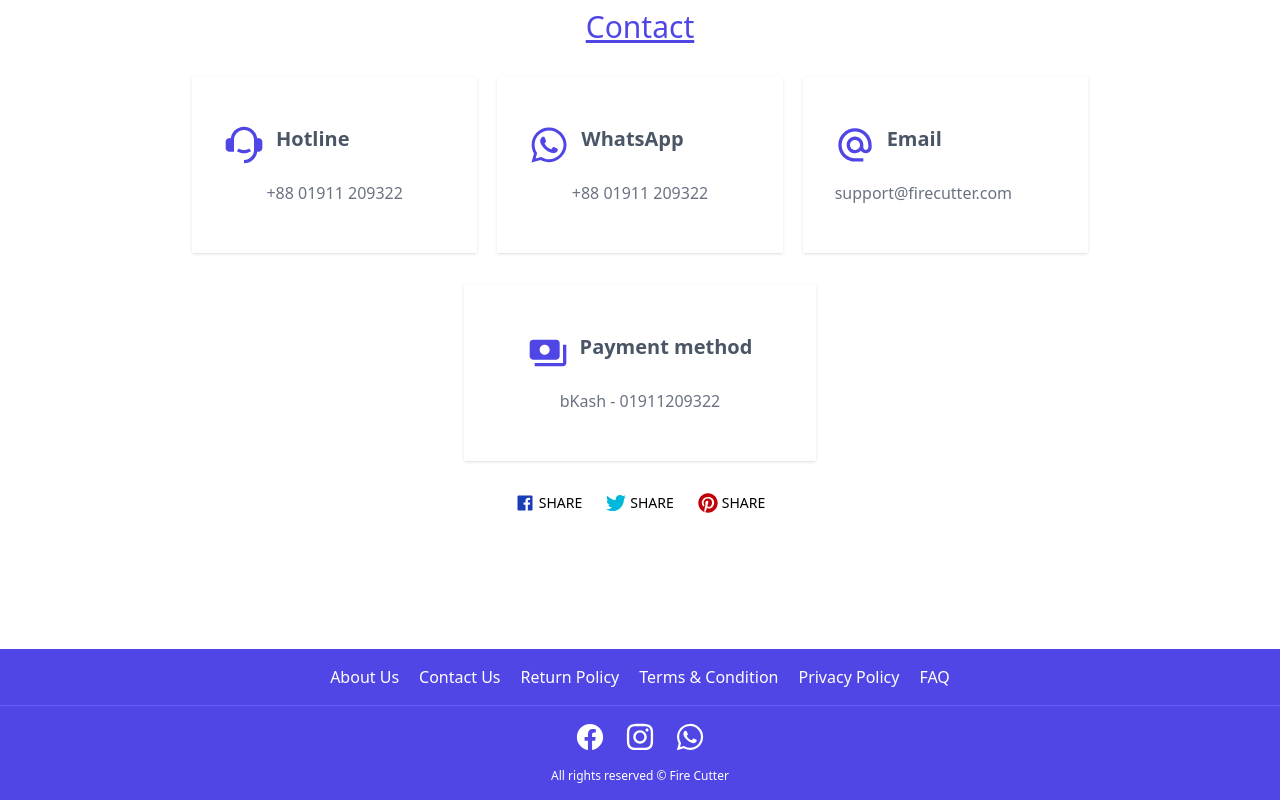
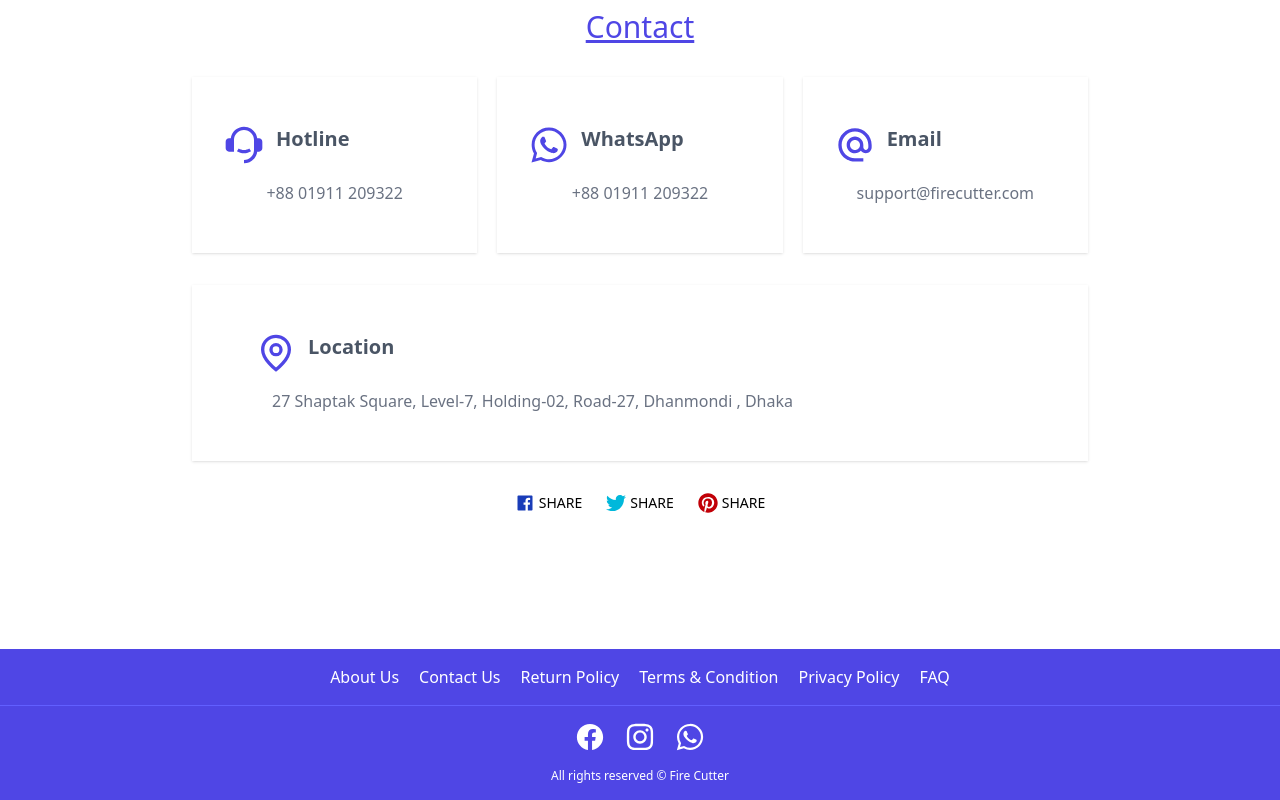
Before and after one commit to JewelHFahim/pencil-wood-bd, a React (Vite) app: page /contact in a window 1280 px wide. Shown: the part 857-1657 px from the top of the page. Built offline with nearby package versions, Linux system fonts and the light colour scheme.

Commit message:
about, contact

```diff
--- a/src/pages/Contact.tsx
+++ b/src/pages/Contact.tsx
@@ -1,5 +1,7 @@
 import { FaWhatsapp } from "react-icons/fa";
-import { MdOutlineAlternateEmail, MdPayments } from "react-icons/md";
+import { MdOutlineAlternateEmail } from "react-icons/md";
+import { GrLocation } from "react-icons/gr";
+
 import { RiCustomerService2Fill } from "react-icons/ri";
 import SocialIcons from "../utils/SocialIcons";
 
@@ -11,7 +13,7 @@ const Contact = () => {
       </h1>
 
       <div className="my-8 grid gap-5 grid-cols-1 md:grid-cols-3 text-gray-500">
-        <div className="bg-white px-8 py-12 shadow-sm">
+        <div className="bg-white px-8 py-12 shadow-sm hover:shadow-md">
           <div className="flex gap-3">
             <RiCustomerService2Fill className="text-[40px] text-primary" />
             <h2 className="text-xl font-bold text-gray-600 hover:text-primary">
@@ -21,7 +23,7 @@ const Contact = () => {
           <p className="mt-4 font-medium  text-center">+88 01911 209322</p>
         </div>
 
-        <div className="bg-white px-8 py-12 shadow-sm">
+        <div className="bg-white px-8 py-12 shadow-sm hover:shadow-md">
           <div className="flex gap-3">
             <FaWhatsapp className="text-[40px] text-primary" />
             <h2 className="text-xl font-bold text-gray-600 hover:text-primary">
@@ -31,25 +33,27 @@ const Contact = () => {
           <p className="mt-4 font-medium text-center">+88 01911 209322</p>
         </div>
 
-        <div className="bg-white px-8 py-12 shadow-sm">
+        <div className="bg-white px-8 py-12 shadow-sm hover:shadow-md">
           <div className="flex gap-3">
             <MdOutlineAlternateEmail className="text-[40px] text-primary" />
             <h2 className="text-xl font-bold text-gray-600 hover:text-primary">
               Email
             </h2>
           </div>
-          <p className="mt-4 font-medium">support@firecutter.com</p>
+          <p className="mt-4 font-medium text-center">support@firecutter.com</p>
         </div>
       </div>
 
-      <div className="bg-white px-16 py-12 shadow-sm text-gray-500 w-max mx-auto">
+      <div className="bg-white px-8 md:px-16 py-12 shadow-sm text-gray-500 hover:shadow-md">
         <div className="flex gap-3">
-          <MdPayments className="text-[40px] text-primary" />
+          <GrLocation className="text-[40px] text-primary" />
           <h2 className="text-xl font-bold text-gray-600 hover:text-primary">
-            Payment method
+            Location
           </h2>
         </div>
-        <p className="mt-4 font-medium text-center">bKash - 01911209322</p>
+        <p className="mt-4 font-medium md:pl-4">
+          27 Shaptak Square, Level-7, Holding-02, Road-27, Dhanmondi , Dhaka
+        </p>
       </div>
 
       <div className="w-max mx-auto my-5">
```
